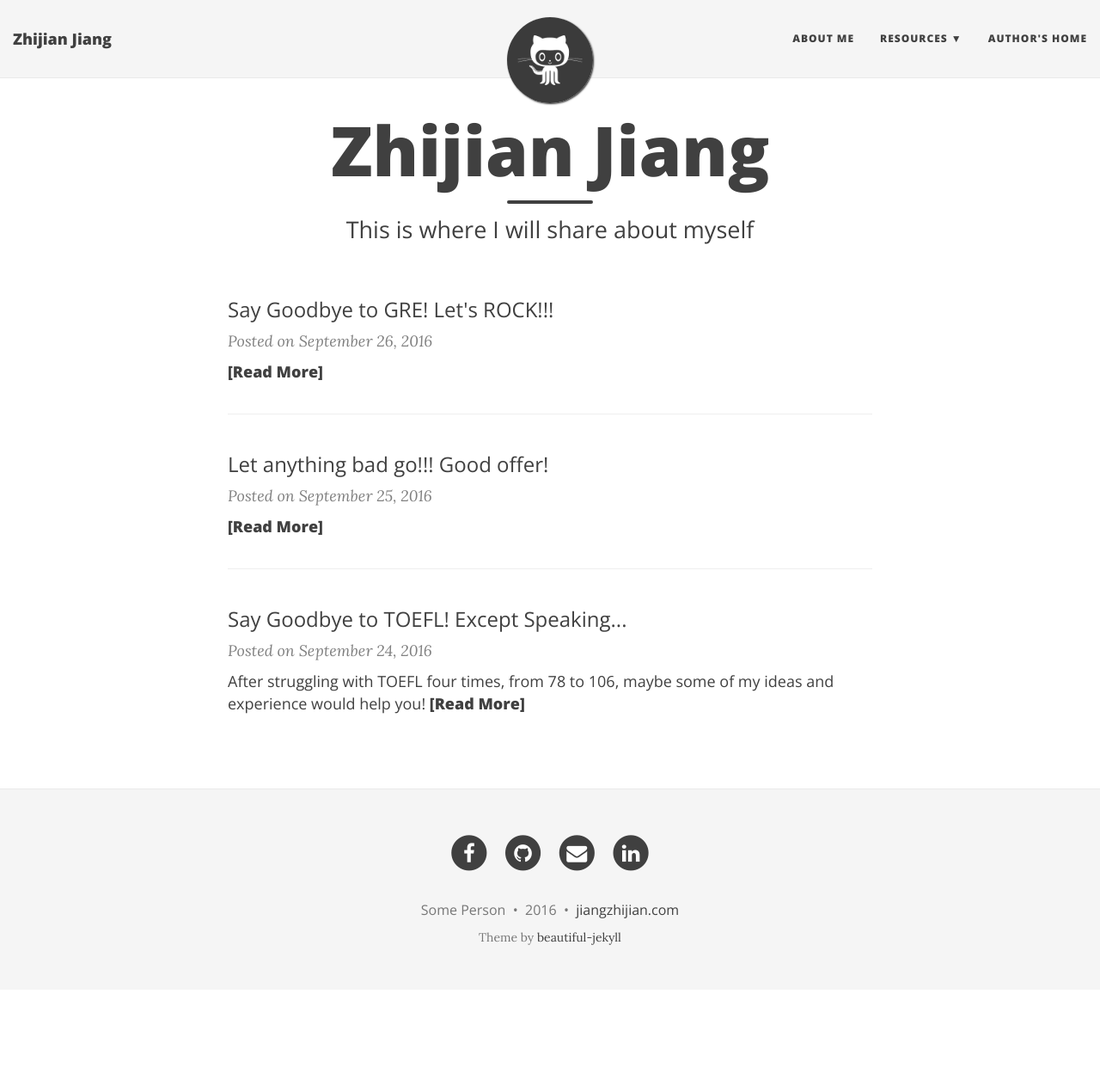
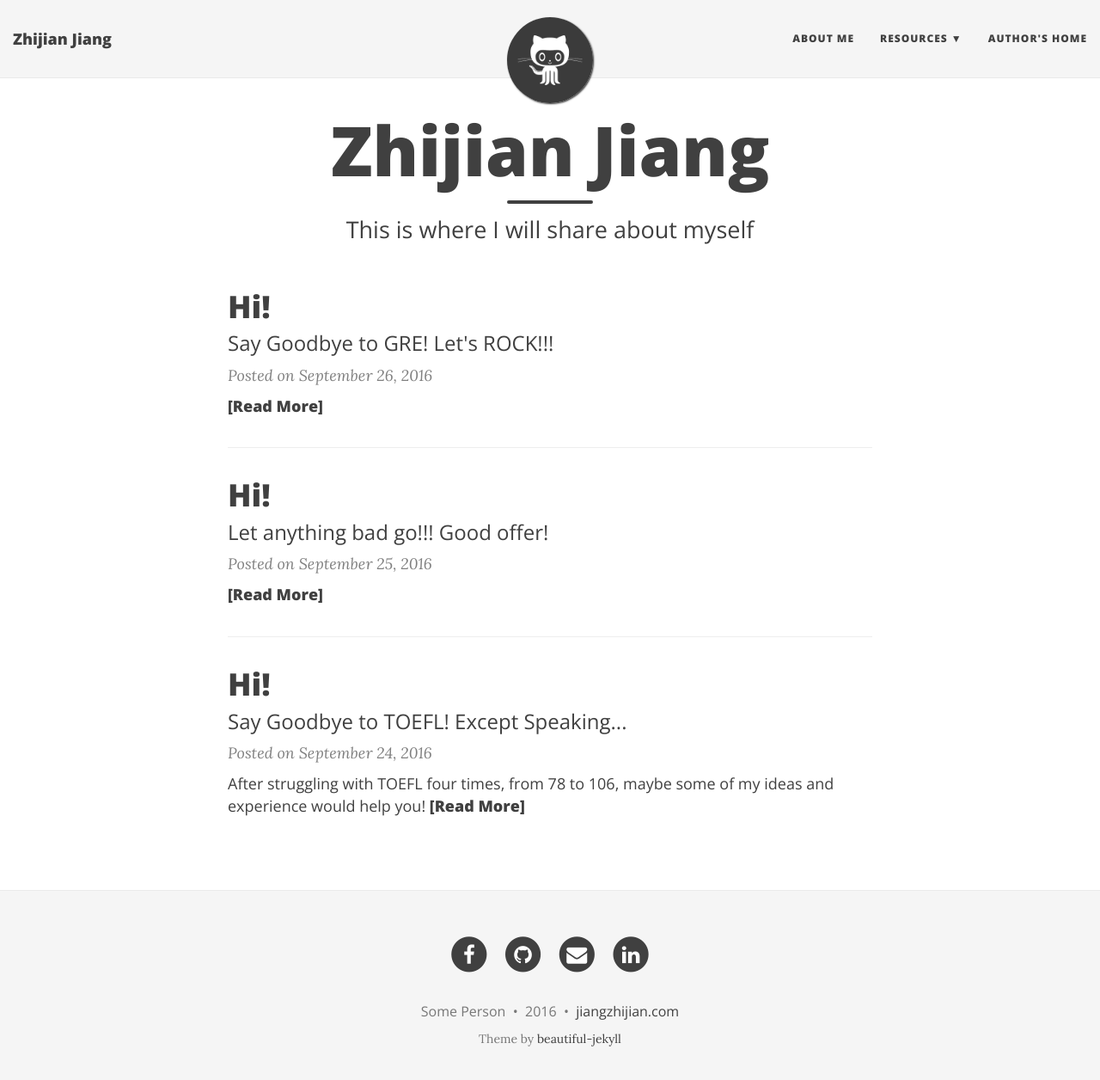
Before and after one commit to softwarelight/ZhijianJiang, a Jekyll site: the page built from index.html, in a window 1280 px wide and 1269 px high. Shown: the top 1256 px of the window at 86% size. Built offline with Jekyll 4.4.1, drawn with Linux system fonts in a browser that asks for light colours; nearby versions of some CDN libraries; the list of posts is cut into pages by our own code.

Commit message:
Update index.html

```diff
--- a/index.html
+++ b/index.html
@@ -8,7 +8,7 @@ subtitle: This is where I will share about myself
   {% for post in paginator.posts %}
   <article class="post-preview">
     <a href="{{ post.url | prepend: site.baseurl }}">
-	  <h2 class="post-title">{{ Hi! }}</h2>
+	  <h2 class="post-title">Hi!</h2>
 
 	  {% if post.subtitle %}
 	  <h3 class="post-subtitle">
```
